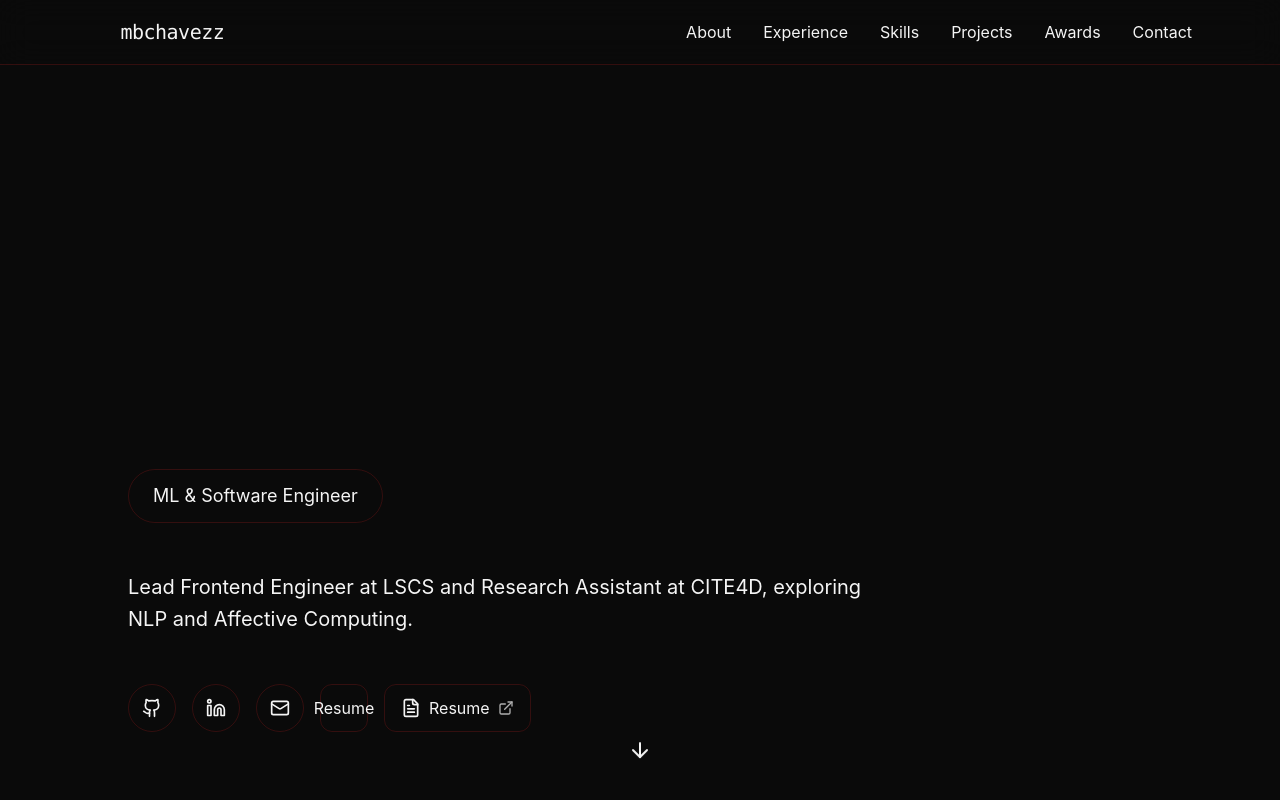
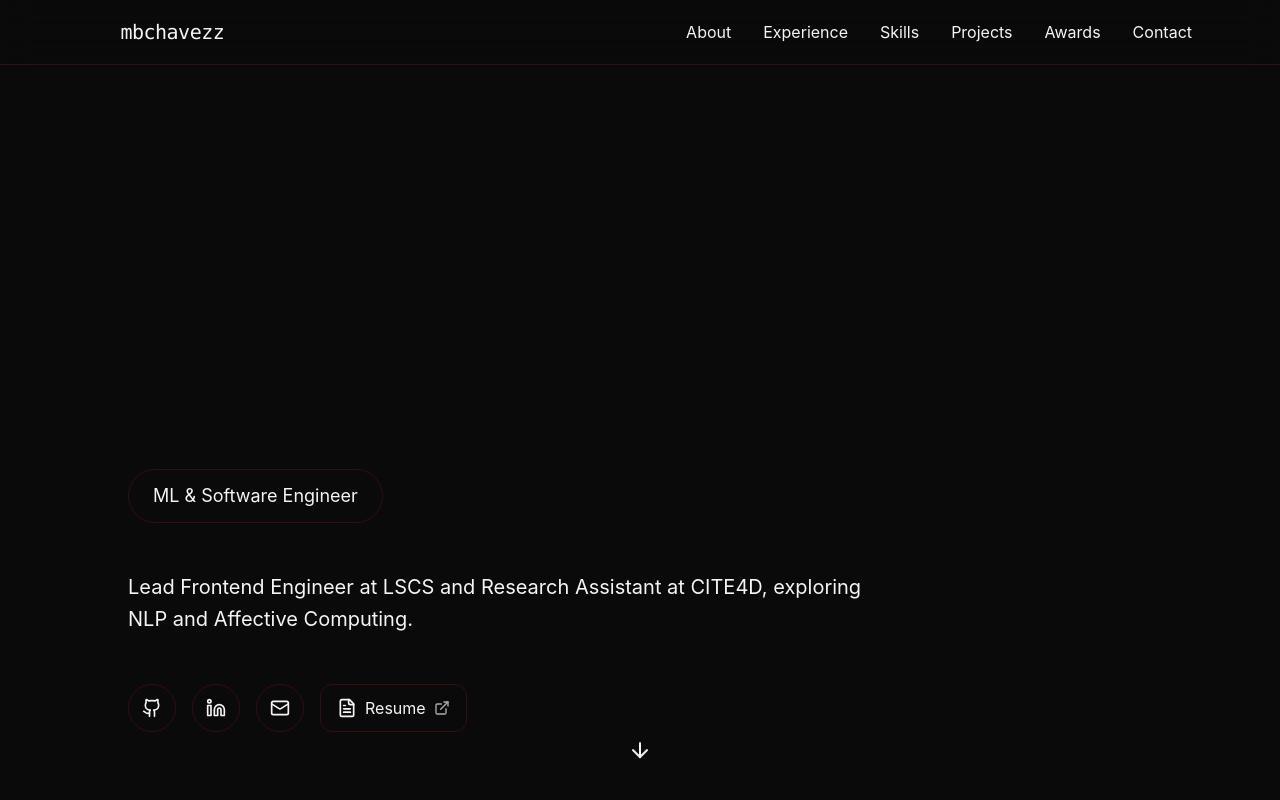
Before and after one commit to mbchavez27/mbchavezzportfolio, a React (Vite) app: page / in a window 1280 px wide. Shown: the top 800 px of the page. Built offline with nearby package versions, Linux system fonts and the light colour scheme.

Commit message:
feat: add links

```diff
--- a/src/app/components/Hero.tsx
+++ b/src/app/components/Hero.tsx
@@ -53,12 +53,6 @@ export function Hero() {
           </a>
           <a
             href="https://drive.google.com/file/d/1dQ8OJHoPJEaYDg5MnW1FQ4rzgC26xrJT/view"
-            className="w-12 h-12 rounded-xl border border-primary/20 flex items-center justify-center hover:bg-primary/10 hover:border-primary/40 transition-colors"
-          >
-            Resume
-          </a>
-          <a
-            href="https://drive.google.com/file/d/1dQ8OJHoPJEaYDg5MnW1FQ4rzgC26xrJT/view"
             target="_blank"
             rel="noopener noreferrer"
             className="px-4 h-12 rounded-xl border border-primary/20 flex items-center gap-2 justify-center hover:bg-primary/10 hover:border-primary/40 transition-colors"
```
